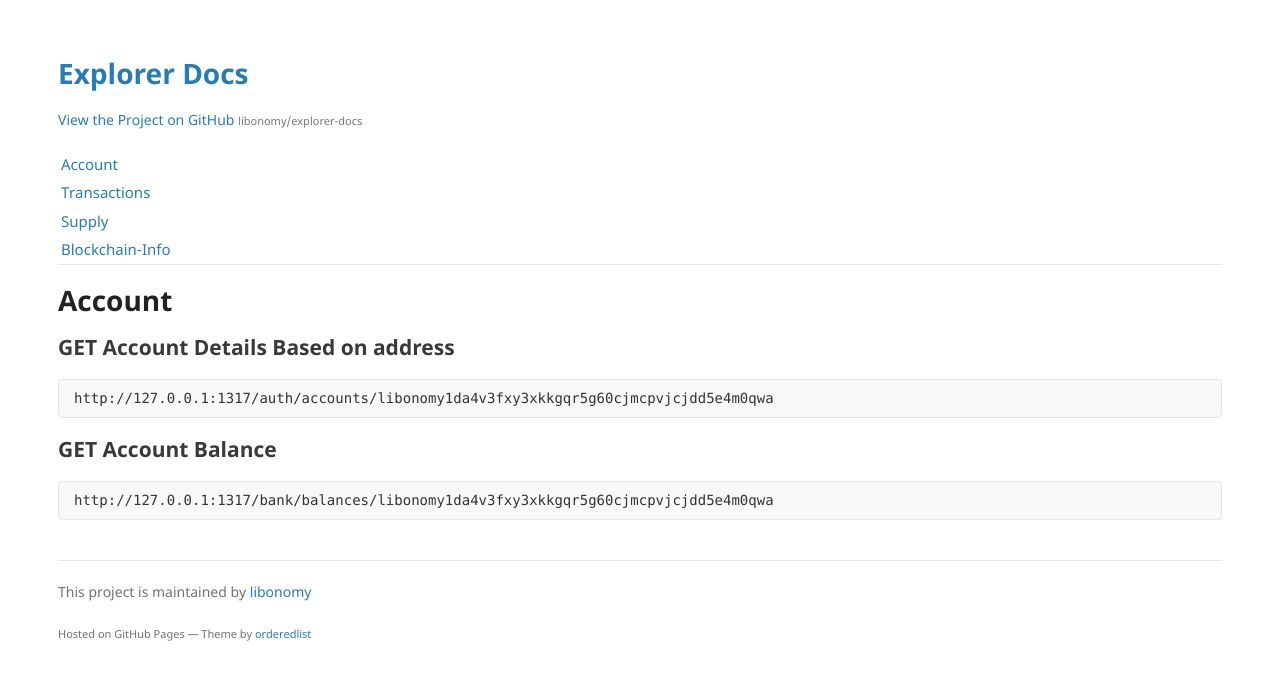
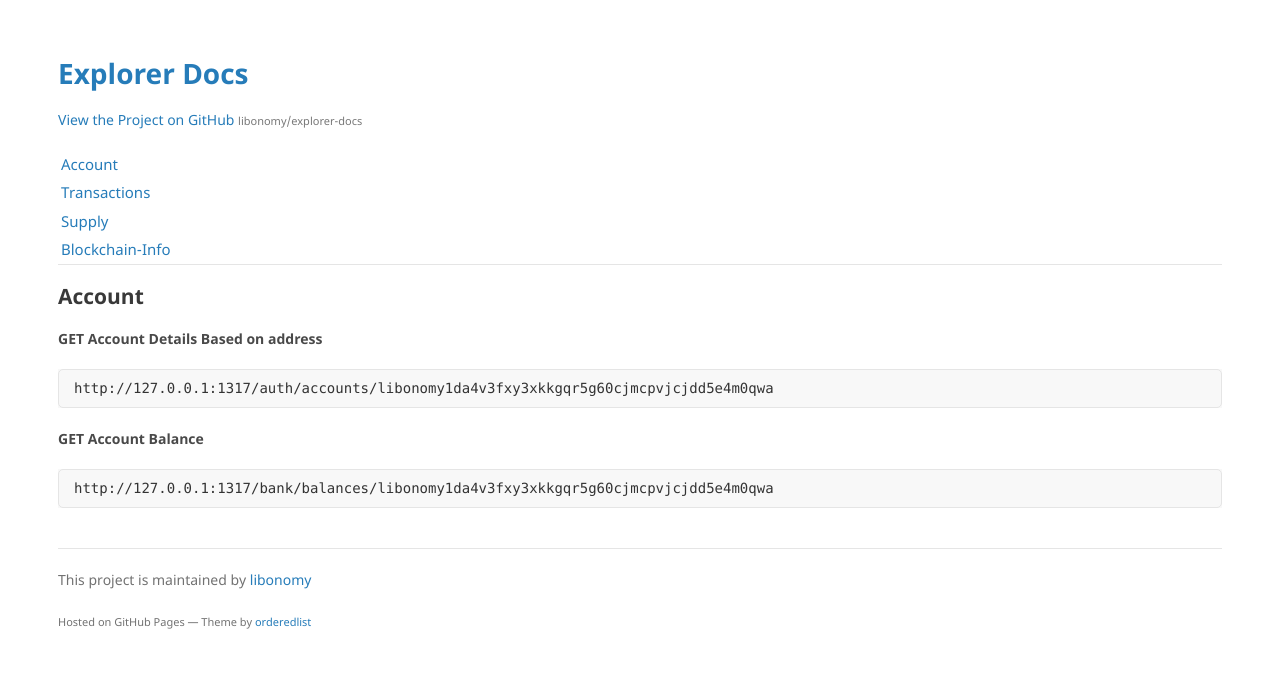
Before and after one commit to libonomy/explorer-docs, a Jekyll site: the page built from Account.md, in a window 1280 px wide. Shown: the top 680 px of the page. Built offline with Jekyll 4.4.1, drawn with Linux system fonts in a browser that asks for light colours; our own code applies the rules of GitHub Pages for plain Markdown files; the repository's description, which GitHub fills in, is left out.

````diff
--- a/Account.md
+++ b/Account.md
@@ -1,12 +1,12 @@
-# Account
+## Account
 
-## GET Account Details Based on address
+#### GET Account Details Based on address
 
 ```
 http://127.0.0.1:1317/auth/accounts/libonomy1da4v3fxy3xkkgqr5g60cjmcpvjcjdd5e4m0qwa
 ```
 
-## GET Account Balance
+#### GET Account Balance
 
 ```
 http://127.0.0.1:1317/bank/balances/libonomy1da4v3fxy3xkkgqr5g60cjmcpvjcjdd5e4m0qwa
````
